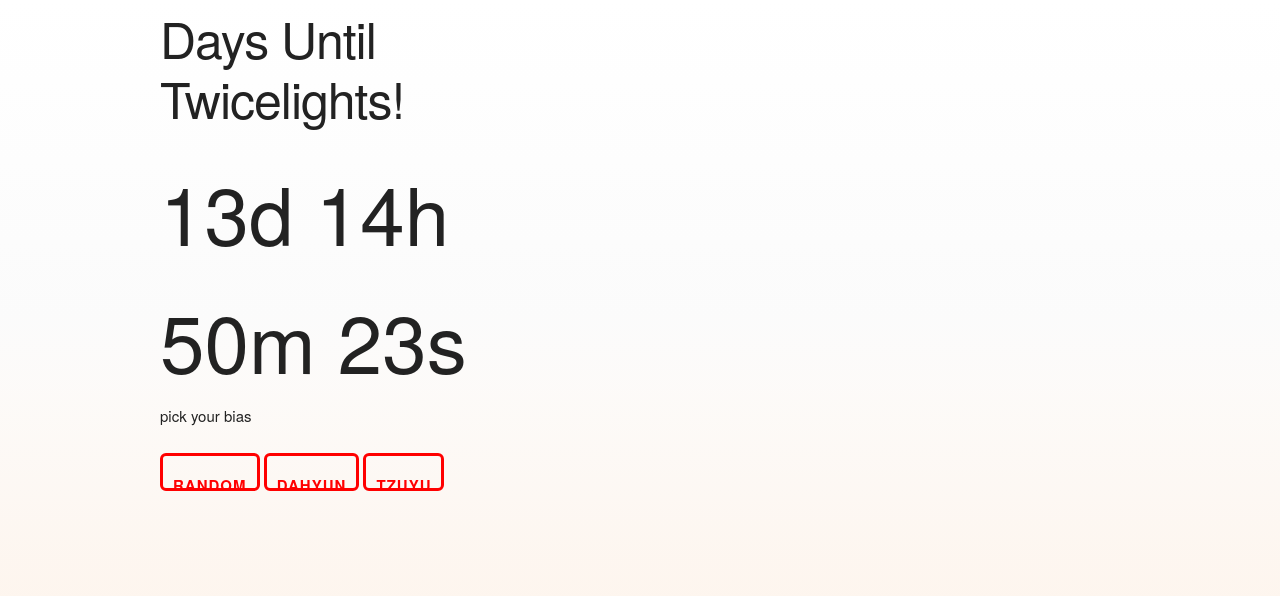
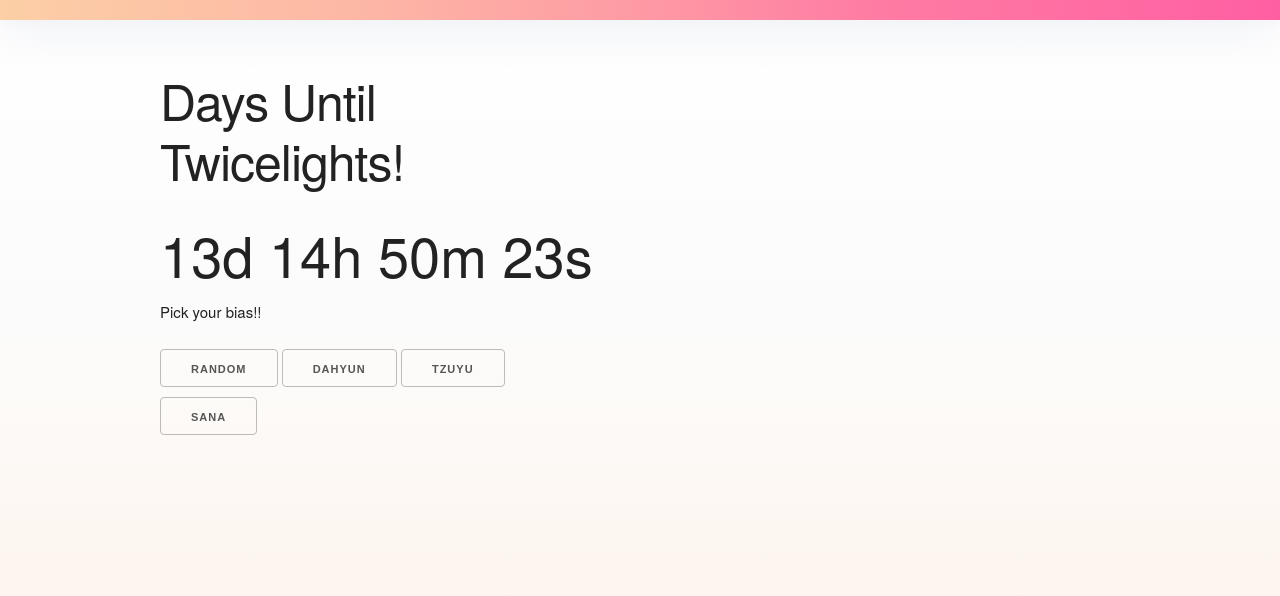
Before and after one commit to recoilmatt/TwiceCounter, a plain HTML site: page index.html in a window 1280 px wide. Drawn offline with Linux system fonts and the light colour scheme; no server answers.

Commit message:
test
test2

```diff
--- a/index.html
+++ b/index.html
@@ -5,6 +5,12 @@
 	<meta name="viewport" content="width=device-width, initial-scale=1.0">
 	<meta http-equiv="X-UA-Compatible" content="ie=edge">
 	<title>TWICE Counter</title>
+
+	<link rel="icon"
+      type="image/png"
+      href="twice_logo.png">
+
+
 	<!--CSS Related Stuff-->
 	<link rel="stylesheet" href="style.css">
 	<link rel="stylesheet" href="animate.css">
@@ -14,16 +20,19 @@
 
 </head>
 <body>
+	<div class="twiceBar"></div>
 <div class="container">
 	<div class="row">
 		<div class="six columns">
 
 <div id="twiceTitle"><h1>Days Until Twicelights!</h1></div>
 <div id="countdown"></div>
-<p>pick your bias</p>
+<p>Pick your bias!!</p>
 <button value="Refresh Page" onClick="window.location.reload();" class="btn">random</button>
 <button id="dahyun" class="btn">dahyun</button>
 <button id="tzuyu" class="btn" data-search="tzuyu">tzuyu</button>
+<br>
+<button id="sana" class="btn">sana</button>
 </div>
 <div class="six columns">
 	<div id="twiceGif" class="animated fadeIn delay-1s"></div>
--- a/script.js
+++ b/script.js
@@ -3,17 +3,17 @@
 let appId = 'a2EKEhAR1KwNd5wQPVb3tIZ8dkSlMWZ3'
 
 document.addEventListener('DOMContentLoaded', function twiceLoad() {
-	q = "twice+tt+kpop"; // search query
+	q = "twice+kpop"; // search query
 	function request() {
 	request = new XMLHttpRequest;
-	request.open('GET', '//api.giphy.com/v1/gifs/random?api_key=a2EKEhAR1KwNd5wQPVb3tIZ8dkSlMWZ3&limit=30&tag='+q, true);
+	request.open('GET', 'https://api.giphy.com/v1/gifs/random?api_key=a2EKEhAR1KwNd5wQPVb3tIZ8dkSlMWZ3&limit=30&tag='+q, true);
 }
 	request();
 	request.onload = function() {
 		if (request.status >= 200 && request.status < 400){
 			data = JSON.parse(request.responseText).data.image_url;
 			console.log(data);
-			document.getElementById("twiceGif").innerHTML = '<center><img src = "'+data+'"  title="GIF via Giphy"></center>';
+			document.getElementById("twiceGif").innerHTML = '<img src = "'+data+'" class="twiceBorder" title="twice is life">';
 		} else {
 			console.log('reached giphy, but API returned an error');
 		 }
@@ -47,7 +47,7 @@
 	q = "tzuyu+twice+저우쯔위"; // search query
 	function request() {
 	request = new XMLHttpRequest;
-	request.open('GET', '//api.giphy.com/v1/gifs/random?api_key=a2EKEhAR1KwNd5wQPVb3tIZ8dkSlMWZ3&limit=30&tag='+q, true);
+	request.open('GET', 'https://api.giphy.com/v1/gifs/random?api_key=a2EKEhAR1KwNd5wQPVb3tIZ8dkSlMWZ3&limit=30&tag='+q, true);
 }
 	request();
 	request.onload = function() {
@@ -101,4 +101,4 @@
 
 //styling
 
-countdown.style.fontSize = '10vh';
+countdown.style.fontSize = '7vh';
--- a/style.css
+++ b/style.css
@@ -17,50 +17,34 @@
 
 }
 body {
+	margin: 0;
+  padding: 0;
 	font-family: 'Nanum Gothic', sans-serif;
 }
 
-
-/* General button style (reset) */
-.btn {
-	border: none;
-	font-family: inherit;
-	font-size: inherit;
-	color: inherit;
-	background: none;
-	cursor: pointer;
-	padding: 10px;
-	display: inline-block;
-
-	text-transform: uppercase;
-	letter-spacing: 1px;
-	font-weight: 700;
-	outline: none;
-	position: relative;
-	-webkit-transition: all 0.3s;
-	-moz-transition: all 0.3s;
-	transition: all 0.3s;
+#twiceTitle {
+	padding-top: 50px;
+}
+#twiceTwice h1 {
+	font-weight: 600;
 }
 
-.btn:after {
-	content: '';
-	position: absolute;
-	z-index: -1;
-	-webkit-transition: all 0.3s;
-	-moz-transition: all 0.3s;
-	transition: all 0.3s;
+
+.twiceBorder {
+	margin-top: 60px;
+	padding: 30px;
+	border: 1px solid #f5f5f5;
+	border-radius: 8px;
 }
-
-/* Button 1 */
-.btn{
-	border: 3px solid red;
-	color: red;
-	border-radius: 6px;
+.twiceBar {
+	width: 100% !important;
+	height: 20px;
+	background: rgb(252,207,166);
+background: linear-gradient(90deg, rgba(252,207,166,1) 0%, rgba(253,182,165,1) 29%, rgba(254,151,164,1) 52%, rgba(254,123,163,1) 69%, rgba(255,95,162,1) 100%);
+	box-shadow: 0 5px 10px rgba(154,160,185,.05), 0 15px 40px rgba(166,173,201,.2);
 }
-
-/* Button 1a */
-.btn:hover,
-.btn:active {
-	color: #0e83cd;
-	background: #fff;
+.btn:hover {
+	background-color: black;
+	color: white;
+	transition-delay: 0.1s;
 }
```
Also changed, not shown: TWICE_LOGO.png (added).
